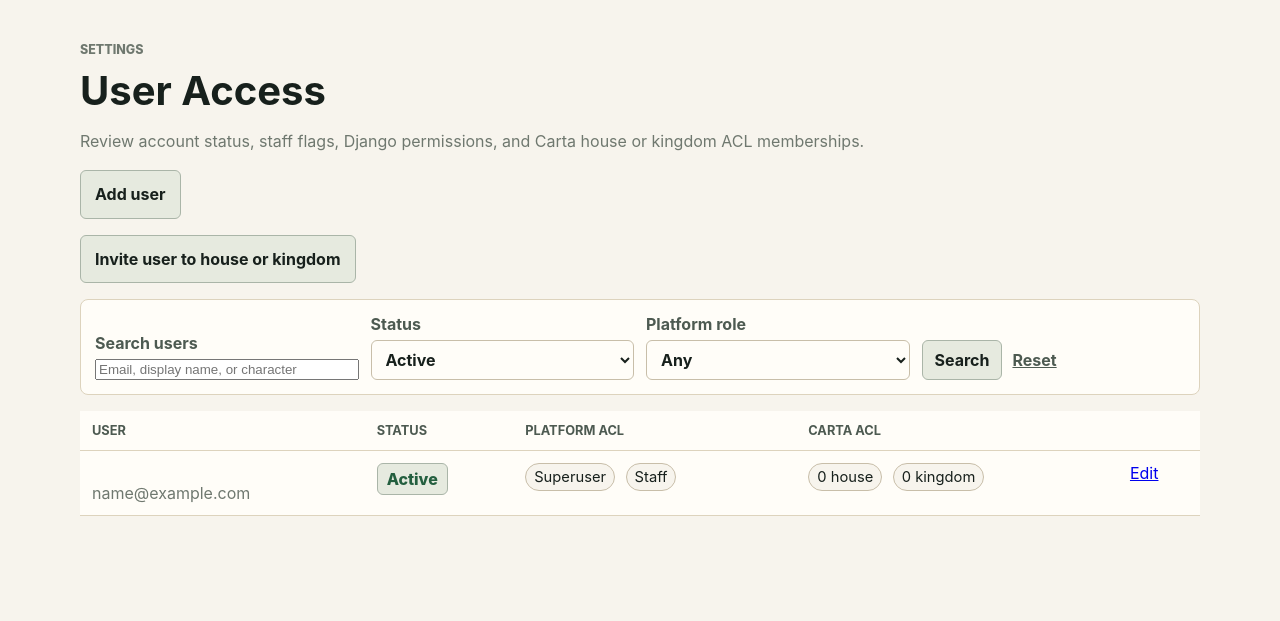
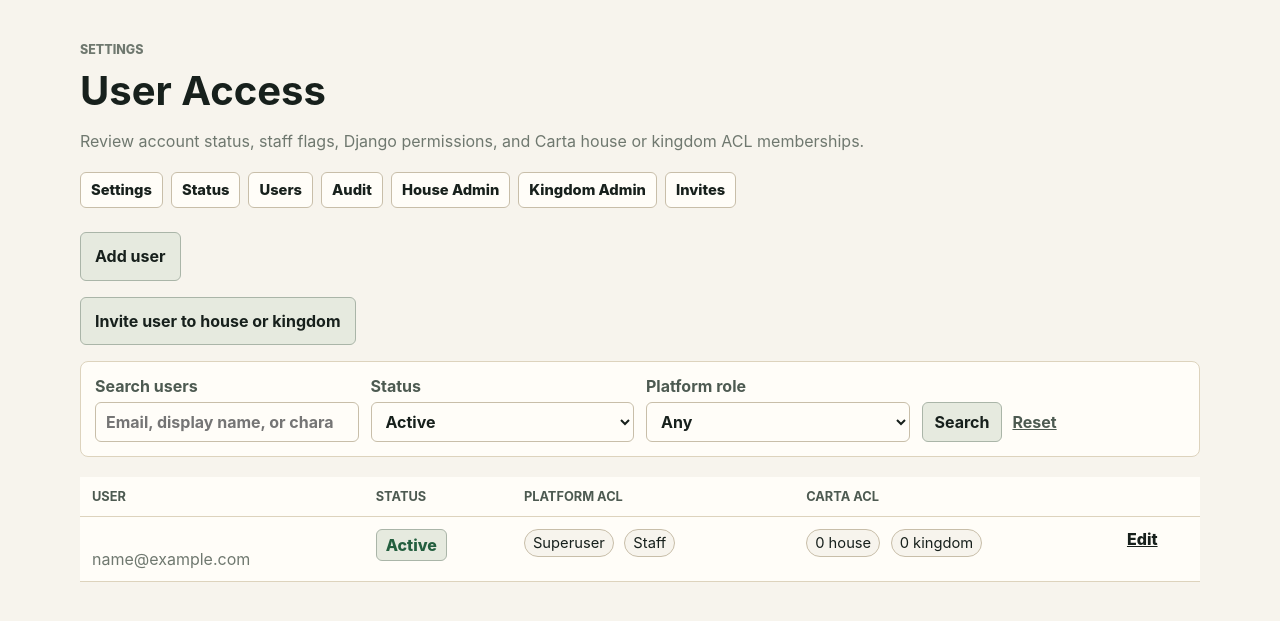
Before and after one commit to aditaa/carta, a Django app: page /accounts/settings/users/ in a window 1280 px wide. Shown: the part 64-685 px from the top of the page. Run offline with Django 5.2, Linux system fonts and the light colour scheme; the visitor is signed in with stand-in values (Sample User, id 1); data comes from the database, SQL or seed files in the repository.

Commit message:
Document and polish admin settings

```diff
--- a/static/css/site.css
+++ b/static/css/site.css
@@ -228,6 +228,29 @@ p {
   text-decoration: none;
 }
 
+.subnav {
+  display: flex;
+  flex-wrap: wrap;
+  gap: 8px;
+  margin: 18px 0 24px;
+}
+
+.subnav a {
+  padding: 8px 10px;
+  border: 1px solid #c8bea9;
+  border-radius: 6px;
+  background: #fffdf8;
+  color: #17201c;
+  font-size: 0.92rem;
+  font-weight: 800;
+  text-decoration: none;
+}
+
+.subnav a:hover {
+  border-color: #aab5a8;
+  background: #e6eadf;
+}
+
 .danger-link {
   border-color: #d9aaa3;
   background: #fff1ee;
@@ -325,6 +348,28 @@ p {
   color: #4d5a51;
   font-size: 0.8rem;
   text-transform: uppercase;
+}
+
+.data-table a {
+  color: #17201c;
+  font-weight: 800;
+}
+
+.data-table form {
+  margin: 0;
+}
+
+.data-table button,
+.inline-actions button {
+  min-height: 36px;
+  padding: 7px 10px;
+  border: 1px solid #aab5a8;
+  border-radius: 6px;
+  background: #e6eadf;
+  color: #17201c;
+  font: inherit;
+  font-weight: 700;
+  cursor: pointer;
 }
 
 .balance-pill {
@@ -570,7 +615,7 @@ p {
   grid-template-columns: repeat(auto-fit, minmax(160px, 1fr));
   align-items: end;
   gap: 12px;
-  margin: 0 0 16px;
+  margin: 0 0 20px;
   padding: 14px;
   border: 1px solid #ddd3bd;
   border-radius: 8px;
@@ -595,6 +640,17 @@ p {
   font: inherit;
 }
 
+.filter-form input {
+  width: 100%;
+  min-height: 40px;
+  padding: 8px 10px;
+  border: 1px solid #c8bea9;
+  border-radius: 6px;
+  background: #fffdf8;
+  color: #17201c;
+  font: inherit;
+}
+
 .filter-actions {
   display: flex;
   align-items: center;
@@ -604,8 +660,9 @@ p {
 .inline-actions {
   display: flex;
   flex-wrap: wrap;
+  align-items: center;
   gap: 8px;
-  margin: 0;
+  margin: 0 0 8px;
 }
 
 .pagination {
--- /dev/null
+++ b/templates/accounts/_admin_nav.html
@@ -0,0 +1,15 @@
+<nav class="subnav" aria-label="Administration sections">
+  {% if request.user.is_superuser %}
+    <a href="{% url 'accounts:settings_home' %}">Settings</a>
+    <a href="{% url 'accounts:application_status' %}">Status</a>
+    <a href="{% url 'accounts:user_access_list' %}">Users</a>
+    <a href="{% url 'accounts:audit_log' %}">Audit</a>
+  {% endif %}
+  {% if show_house_admin_nav %}
+    <a href="{% url 'accounts:house_admin_list' %}">House Admin</a>
+  {% endif %}
+  {% if show_kingdom_admin_nav %}
+    <a href="{% url 'accounts:kingdom_admin_list' %}">Kingdom Admin</a>
+  {% endif %}
+  <a href="{% url 'accounts:invite_user' %}">Invites</a>
+</nav>
--- a/templates/accounts/application_status.html
+++ b/templates/accounts/application_status.html
@@ -7,6 +7,7 @@
     <p class="eyebrow">Settings</p>
     <h1>Application Status</h1>
     <p class="muted">Health checks, editable application settings, and upgrade controls.</p>
+    {% include "accounts/_admin_nav.html" %}
 
     <section class="settings-section">
       <h2>Health Checks</h2>
--- a/templates/accounts/audit_log.html
+++ b/templates/accounts/audit_log.html
@@ -7,6 +7,7 @@
     <p class="eyebrow">Settings</p>
     <h1>Audit Log</h1>
     <p class="muted">Recent administrative and security-sensitive activity.</p>
+    {% include "accounts/_admin_nav.html" %}
 
     <div class="table-wrap">
       <table class="data-table">
--- a/templates/accounts/audit_log_detail.html
+++ b/templates/accounts/audit_log_detail.html
@@ -6,10 +6,11 @@
   <section class="page-shell wide">
     <p class="eyebrow">Audit Log</p>
     <h1>{{ entry.action }}</h1>
+    {% include "accounts/_admin_nav.html" %}
     <div class="settings-section">
       <p><strong>When</strong><br>{{ entry.created_at }}</p>
       <p><strong>Actor</strong><br>{% if entry.actor %}{{ entry.actor }}{% else %}System{% endif %}</p>
-      <p><strong>Target</strong><br>{{ entry.target_type }} #{{ entry.target_id }} · {{ entry.target_label }}</p>
+      <p><strong>Target</strong><br>{{ entry.target_type }} #{{ entry.target_id }} - {{ entry.target_label }}</p>
       <p><strong>Detail</strong></p>
       <pre class="installer-output compact">{{ entry.detail }}</pre>
     </div>
--- a/templates/accounts/house_admin_detail.html
+++ b/templates/accounts/house_admin_detail.html
@@ -6,6 +6,7 @@
   <section class="page-shell wide">
     <p class="eyebrow">House Admin</p>
     <h1>{{ house.name }}</h1>
+    {% include "accounts/_admin_nav.html" %}
     <div class="summary-row">
       <span>{{ members|length }} memberships</span>
       <span>{{ pending_invitations|length }} pending invites</span>
--- a/templates/accounts/house_admin_list.html
+++ b/templates/accounts/house_admin_list.html
@@ -6,6 +6,7 @@
   <section class="page-shell wide">
     <p class="eyebrow">House Admin</p>
     <h1>Houses</h1>
+    {% include "accounts/_admin_nav.html" %}
     <div class="table-wrap">
       <table class="data-table">
         <thead><tr><th>House</th><th>Kingdom</th><th></th></tr></thead>
--- a/templates/accounts/invite_user.html
+++ b/templates/accounts/invite_user.html
@@ -7,6 +7,7 @@
     <p class="eyebrow">User Management</p>
     <h1>Invite User</h1>
     <p class="muted">Invite an existing user to join a house or kingdom. They will accept inside the app.</p>
+    {% include "accounts/_admin_nav.html" %}
 
     <form class="settings-form" method="post">
       {% csrf_token %}
--- a/templates/accounts/kingdom_admin_detail.html
+++ b/templates/accounts/kingdom_admin_detail.html
@@ -6,6 +6,7 @@
   <section class="page-shell wide">
     <p class="eyebrow">Kingdom Admin</p>
     <h1>{{ kingdom.name }}</h1>
+    {% include "accounts/_admin_nav.html" %}
     <div class="summary-row">
       <span>{{ members|length }} memberships</span>
       <span>{{ houses|length }} houses</span>
--- a/templates/accounts/kingdom_admin_list.html
+++ b/templates/accounts/kingdom_admin_list.html
@@ -6,6 +6,7 @@
   <section class="page-shell wide">
     <p class="eyebrow">Kingdom Admin</p>
     <h1>Kingdoms</h1>
+    {% include "accounts/_admin_nav.html" %}
     <div class="table-wrap">
       <table class="data-table">
         <thead><tr><th>Kingdom</th><th>Houses</th><th></th></tr></thead>
--- a/templates/accounts/settings_home.html
+++ b/templates/accounts/settings_home.html
@@ -7,6 +7,7 @@
     <p class="eyebrow">Administration</p>
     <h1>Settings</h1>
     <p class="muted">Operational status and access control for Carta Arcanum.</p>
+    {% include "accounts/_admin_nav.html" %}
 
     <div class="settings-grid">
       <article class="settings-card">
--- a/templates/accounts/user_access_detail.html
+++ b/templates/accounts/user_access_detail.html
@@ -7,6 +7,7 @@
     <p class="eyebrow">User Access</p>
     <h1>{{ target_user.display_name }}</h1>
     <p class="muted">{{ target_user.email }}</p>
+    {% include "accounts/_admin_nav.html" %}
 
     <form class="settings-form" method="post">
       {% csrf_token %}
@@ -111,7 +112,7 @@
         {% if membership.active %}
           <form class="inline-actions" method="post" action="{% url 'accounts:remove_house_membership' membership.id %}">
             {% csrf_token %}
-            <span>{{ membership.house }} · {{ membership.get_role_display }}</span>
+            <span>{{ membership.house }} - {{ membership.get_role_display }}</span>
             <button type="submit">Remove from house</button>
           </form>
         {% endif %}
@@ -120,7 +121,7 @@
         {% if membership.active %}
           <form class="inline-actions" method="post" action="{% url 'accounts:remove_kingdom_membership' membership.id %}">
             {% csrf_token %}
-            <span>{{ membership.kingdom }} · {{ membership.get_role_display }}</span>
+            <span>{{ membership.kingdom }} - {{ membership.get_role_display }}</span>
             <button type="submit">Remove from kingdom</button>
           </form>
         {% endif %}
--- a/templates/accounts/user_access_list.html
+++ b/templates/accounts/user_access_list.html
@@ -7,6 +7,7 @@
     <p class="eyebrow">Settings</p>
     <h1>User Access</h1>
     <p class="muted">Review account status, staff flags, Django permissions, and Carta house or kingdom ACL memberships.</p>
+    {% include "accounts/_admin_nav.html" %}
     {% if can_add_users %}
       <p><a class="button-link" href="{% url 'accounts:user_create' %}">Add user</a></p>
     {% endif %}
```
Also changed, not shown: docs/ADMIN.md (added, +119 -0 lines), docs/INSTALL.md (+24 -0 lines), docs/README.md.
